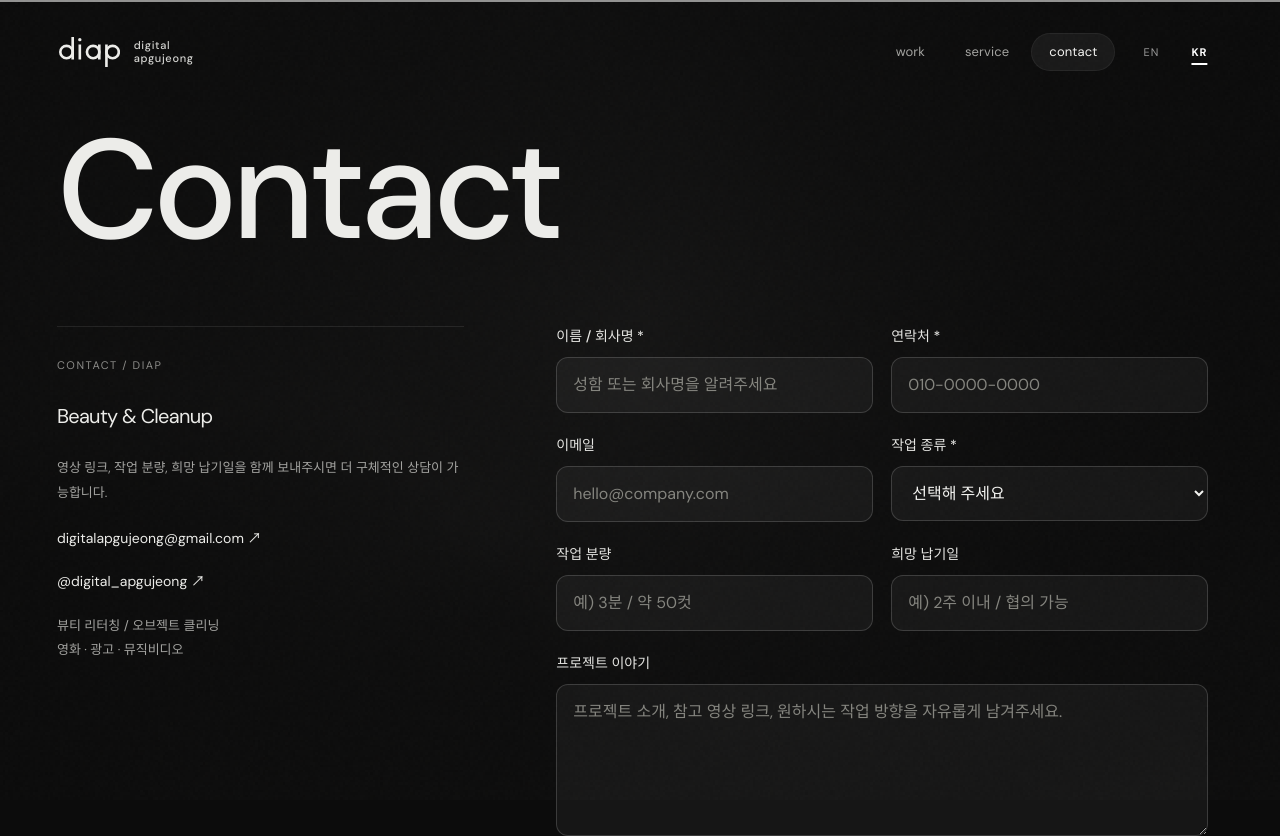
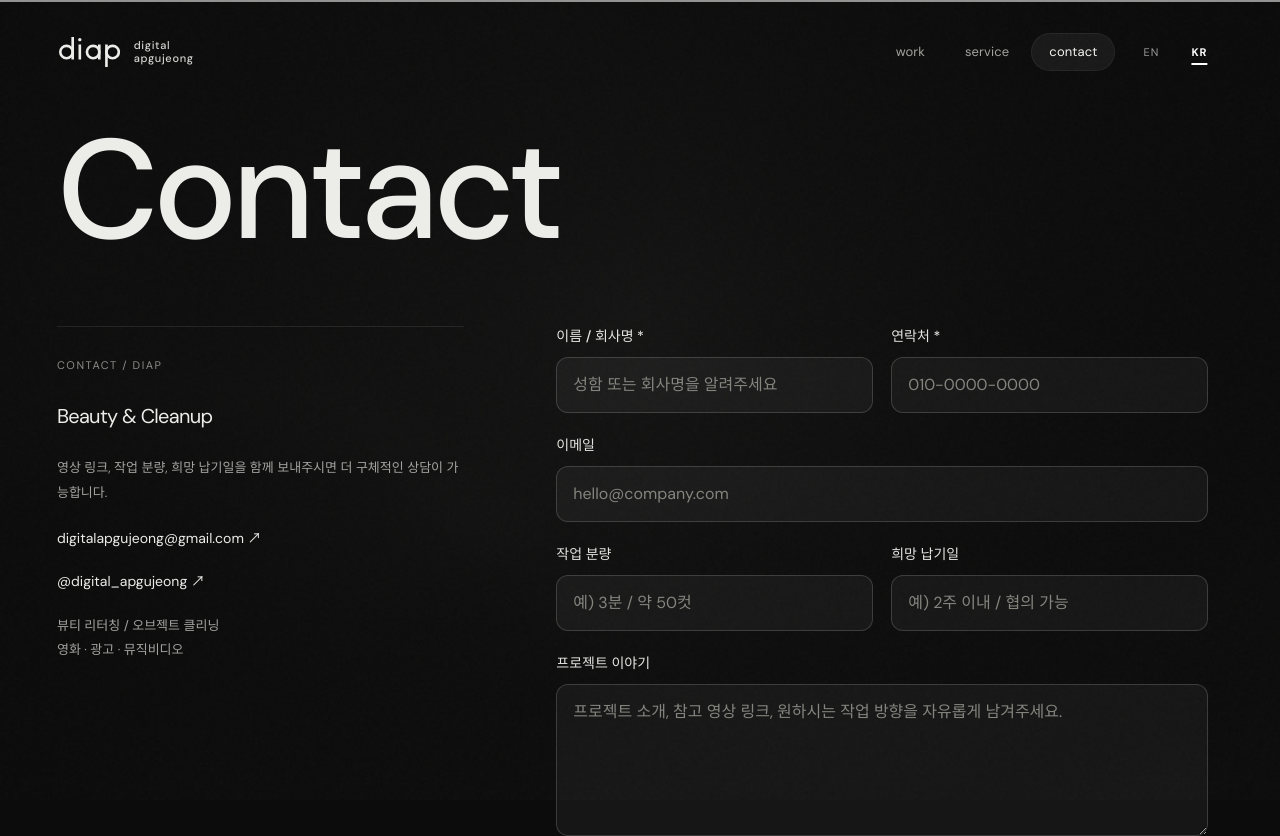
Before and after one commit to kammy0328/digital-apgujeong, a React (Vite) app: page /contact in a window 1280 px wide. Shown: the top 836 px of the page. Built offline with nearby package versions, Linux system fonts and the light colour scheme; a web font is replaced by a local one.

Commit message:
Contact: remove work type field end to end (form, validation, mail, tests); full-width email
Co-Authored-By: Claude Sonnet 5.5 <noreply@anthropic.com>
Claude-Session: https://claude.ai/code/session_01DdRdaKSXNXttXmzYpYAx5f

```diff
--- a/api/contact.ts
+++ b/api/contact.ts
@@ -21,7 +21,7 @@ export default async function handler(req: VercelRequest, res: VercelResponse) {
       .status(400)
       .json({ error: "입력 내용을 확인해 주세요.", code: "INVALID_INPUT" });
   }
-  const { name, phone, email, workType, volume, deadline, message } =
+  const { name, phone, email, volume, deadline, message } =
     result.data;
 
   if (!process.env.GMAIL_APP_PASSWORD) {
@@ -43,7 +43,6 @@ export default async function handler(req: VercelRequest, res: VercelResponse) {
 ■ 이름: ${name}
 ■ 연락처: ${phone}
 ■ 이메일: ${email || "미입력"}
-■ 작업 종류: ${workType}
 ■ 영상 분량: ${volume || "미입력"}
 ■ 희망 납기일: ${deadline || "미입력"}
 ■ 추가 요청사항:
@@ -61,7 +60,6 @@ ${message || "없음"}
     <tr><td style="padding: 12px 0; border-bottom: 1px solid #e5e5e5; color: #888; font-size: 12px; width: 120px; vertical-align: top;">이름</td><td style="padding: 12px 0; border-bottom: 1px solid #e5e5e5; color: #171717; font-size: 14px;">${esc(name)}</td></tr>
     <tr><td style="padding: 12px 0; border-bottom: 1px solid #e5e5e5; color: #888; font-size: 12px; vertical-align: top;">연락처</td><td style="padding: 12px 0; border-bottom: 1px solid #e5e5e5; color: #171717; font-size: 14px;">${esc(phone)}</td></tr>
     <tr><td style="padding: 12px 0; border-bottom: 1px solid #e5e5e5; color: #888; font-size: 12px; vertical-align: top;">이메일</td><td style="padding: 12px 0; border-bottom: 1px solid #e5e5e5; color: #171717; font-size: 14px;">${esc(email) || "미입력"}</td></tr>
-    <tr><td style="padding: 12px 0; border-bottom: 1px solid #e5e5e5; color: #888; font-size: 12px; vertical-align: top;">작업 종류</td><td style="padding: 12px 0; border-bottom: 1px solid #e5e5e5; color: #171717; font-size: 14px; font-weight: 600;">${esc(workType)}</td></tr>
     <tr><td style="padding: 12px 0; border-bottom: 1px solid #e5e5e5; color: #888; font-size: 12px; vertical-align: top;">영상 분량</td><td style="padding: 12px 0; border-bottom: 1px solid #e5e5e5; color: #171717; font-size: 14px;">${esc(volume) || "미입력"}</td></tr>
     <tr><td style="padding: 12px 0; border-bottom: 1px solid #e5e5e5; color: #888; font-size: 12px; vertical-align: top;">희망 납기일</td><td style="padding: 12px 0; border-bottom: 1px solid #e5e5e5; color: #171717; font-size: 14px;">${esc(deadline) || "미입력"}</td></tr>
     <tr><td style="padding: 12px 0; color: #888; font-size: 12px; vertical-align: top;">추가 요청사항</td><td style="padding: 12px 0; color: #171717; font-size: 14px; white-space: pre-line;">${esc(message) || "없음"}</td></tr>
@@ -75,7 +73,7 @@ ${message || "없음"}
       from: '"디지털 압구정 문의" <digitalapgujeong@gmail.com>',
       to: "digitalapgujeong@gmail.com",
       replyTo: email || undefined,
-      subject: `[견적 문의] ${String(workType).replace(/[\r\n]/g, " ")} — ${String(name).replace(/[\r\n]/g, " ")}`,
+      subject: `[견적 문의] ${String(name).replace(/[\r\n]/g, " ")}`,
       text: mailText,
       html: mailHtml,
     });
--- a/src/data/contact.ts
+++ b/src/data/contact.ts
@@ -1,14 +1,7 @@
-export const WORK_TYPES = [
-  "영상 뷰티 리터칭",
-  "오브젝트 클리닝",
-  "뷰티 리터칭 + 클리닝",
-  "기타 / 상담 후 결정",
-] as const;
 export const CONTACT_LIMITS = {
   name: 100,
   phone: 40,
   email: 254,
-  workType: 80,
   volume: 200,
   deadline: 100,
   message: 5000,
@@ -36,11 +29,7 @@ export function validateContact(
       return { ok: false, error: field };
     data[field] = text;
   }
-  if (
-    !data.name ||
-    !data.phone ||
-    !WORK_TYPES.includes(data.workType as (typeof WORK_TYPES)[number])
-  )
+  if (!data.name || !data.phone)
     return { ok: false, error: "REQUIRED_FIELDS" };
   const digits = data.phone.replace(/\D/g, "");
   if (
--- a/src/pages/Consultation.tsx
+++ b/src/pages/Consultation.tsx
@@ -10,34 +10,10 @@ const initial = {
   name: "",
   phone: "",
   email: "",
-  workType: "",
   volume: "",
   deadline: "",
   message: "",
 };
-
-// The value stays Korean so inquiries arrive in the studio's inbox in one language.
-const WORK_TYPES: { value: string; label: L }[] = [
-  {
-    value: "영상 뷰티 리터칭",
-    label: { en: "Video beauty retouching", ko: "영상 뷰티 리터칭" },
-  },
-  {
-    value: "오브젝트 클리닝",
-    label: { en: "Object cleanup", ko: "오브젝트 클리닝" },
-  },
-  {
-    value: "뷰티 리터칭 + 클리닝",
-    label: { en: "Beauty retouching + cleanup", ko: "뷰티 리터칭 + 클리닝" },
-  },
-  {
-    value: "기타 / 상담 후 결정",
-    label: {
-      en: "Other / decide after consultation",
-      ko: "기타 / 상담 후 결정",
-    },
-  },
-];
 
 const T = {
   aside: {
@@ -69,8 +45,6 @@ const T = {
   } as L,
   phone: { en: "Phone *", ko: "연락처 *" } as L,
   email: { en: "Email", ko: "이메일" } as L,
-  type: { en: "Type of work *", ko: "작업 종류 *" } as L,
-  select: { en: "Please select", ko: "선택해 주세요" } as L,
   volume: { en: "Length / volume", ko: "작업 분량" } as L,
   volumePh: { en: "e.g. 3 min / about 50 shots", ko: "예) 3분 / 약 50컷" } as L,
   deadline: { en: "Preferred deadline", ko: "희망 납기일" } as L,
@@ -87,8 +61,8 @@ const T = {
   sending: { en: "Sending…", ko: "전송 중…" } as L,
   send: { en: "Send inquiry", ko: "프로젝트 문의 보내기" } as L,
   invalid: {
-    en: "Check the name, phone, email and work type. Keep the message under 5,000 characters.",
-    ko: "이름·연락처·이메일·작업 종류를 확인해 주세요. 요청사항은 5,000자 이내로 입력해 주세요.",
+    en: "Check the name, phone and email. Keep the message under 5,000 characters.",
+    ko: "이름·연락처·이메일을 확인해 주세요. 요청사항은 5,000자 이내로 입력해 주세요.",
   } as L,
   failed: {
     en: "We couldn't send your inquiry. Please contact us by email.",
@@ -220,7 +194,7 @@ export default function Consultation() {
                   }
                 />
               </label>
-              <label>
+              <label className="full-field">
                 {t(T.email)}
                 <input
                   name="email"
@@ -231,24 +205,6 @@ export default function Consultation() {
                   autoComplete="email"
                   placeholder="hello@company.com"
                 />
-              </label>
-              <label>
-                {t(T.type)}
-                <select
-                  name="workType"
-                  value={form.workType}
-                  onChange={change}
-                  required
-                >
-                  <option value="" disabled>
-                    {t(T.select)}
-                  </option>
-                  {WORK_TYPES.map((w) => (
-                    <option key={w.value} value={w.value}>
-                      {t(w.label)}
-                    </option>
-                  ))}
-                </select>
               </label>
               <label>
                 {t(T.volume)}
```
Also changed, not shown: 1 other file (tests, documents, lock files or other folders).
